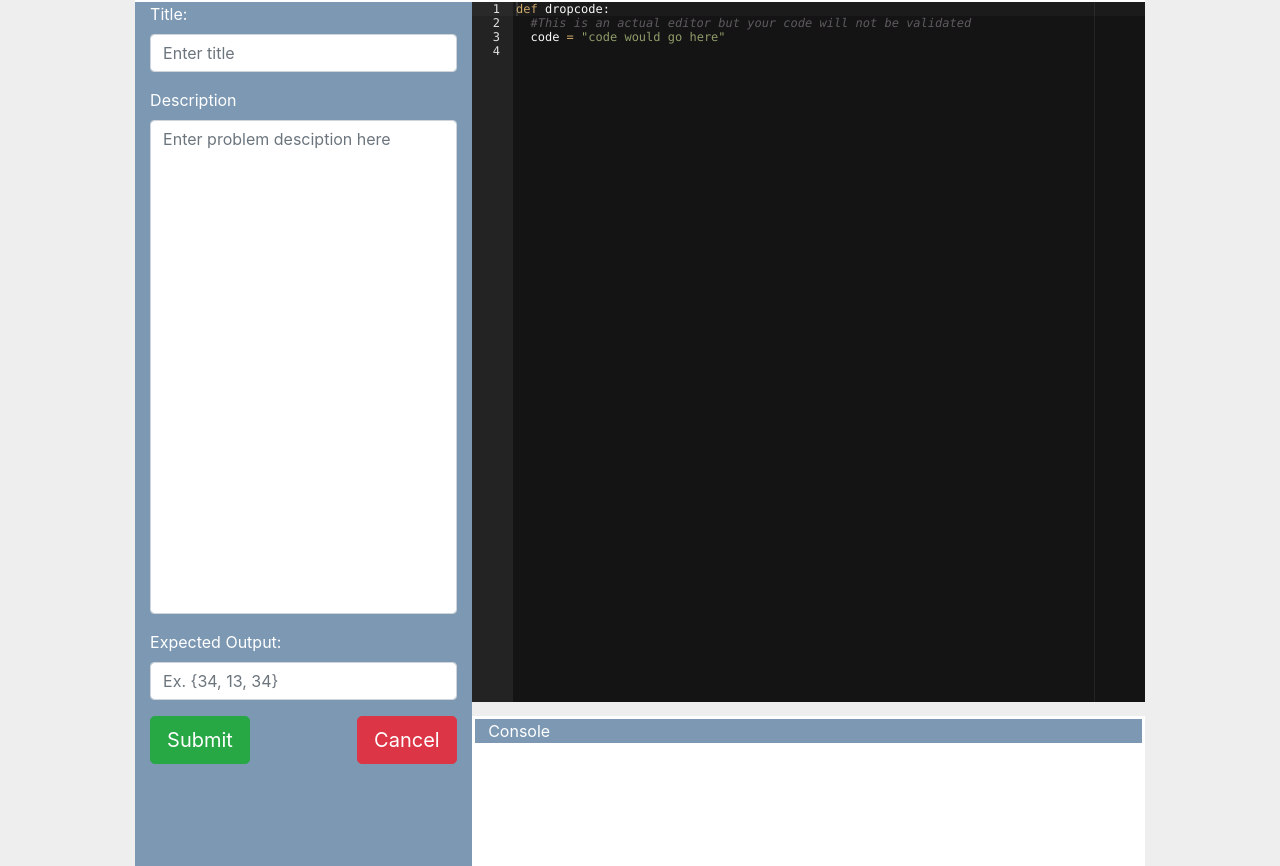
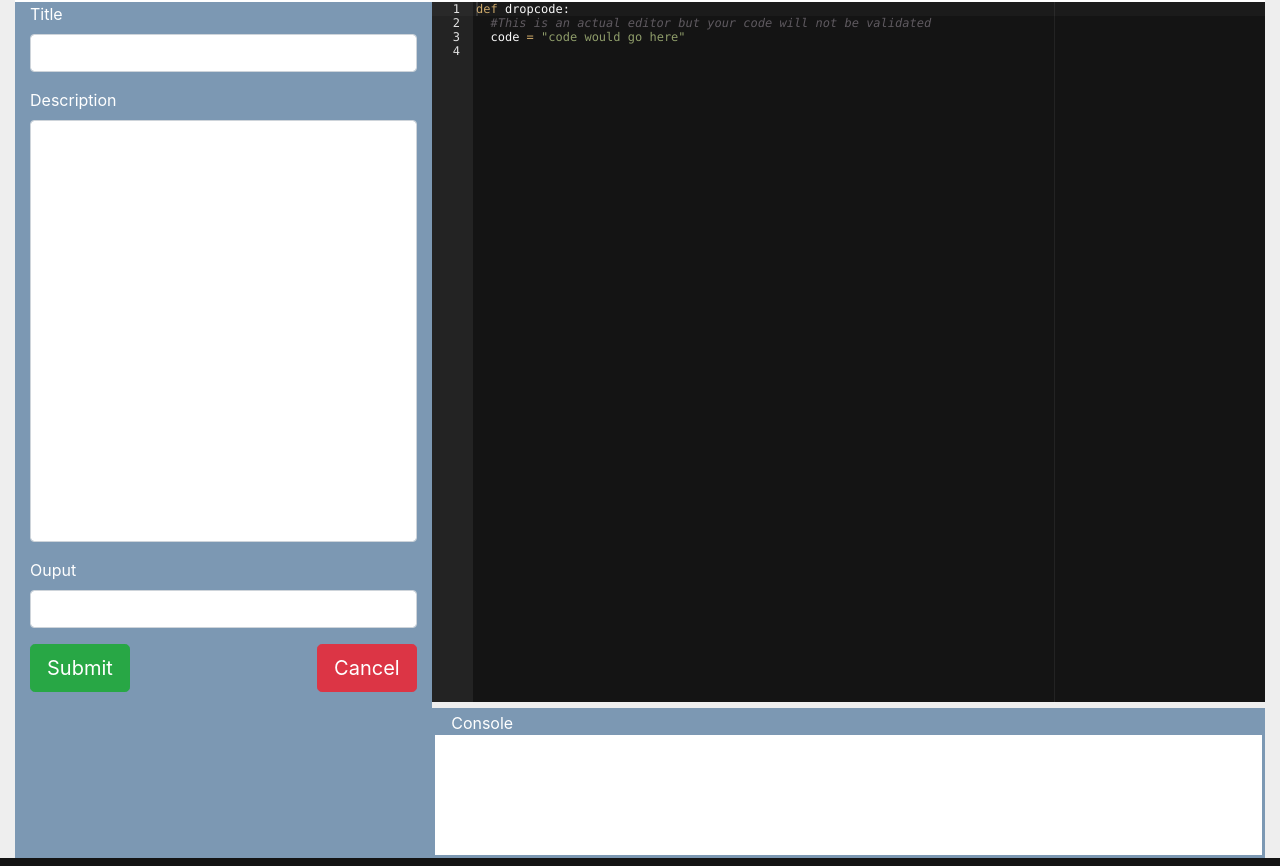
Before and after one commit to KyleWilliamz/DropCode-App, a Flask app: page /create in a window 1280 px wide. Shown: the part 56-922 px from the top of the page. Run offline with Flask 2, Linux system fonts and the light colour scheme; a user stored in the database is signed in; some libraries are stand-ins or nearby versions.

Commit message:
functionality

```diff
--- a/website/forms.py
+++ b/website/forms.py
@@ -1,9 +1,8 @@
 from flask_wtf import FlaskForm
-from wtforms import StringField, PasswordField, BooleanField, SubmitField, SelectField
+from wtforms import StringField, PasswordField, BooleanField, SubmitField, SelectField, TextAreaField
 from wtforms_components import TimeField
 from wtforms.validators import DataRequired, ValidationError, Email, EqualTo, Regexp
 from website.models import User
-import pycountry
 
 class LoginForm(FlaskForm):
     username = StringField('Username', validators=[DataRequired()])
@@ -28,3 +27,9 @@ class RegistrationForm(FlaskForm):
         user = User.query.filter_by(email=email.data).first()
         if user is not None:
             raise ValidationError('Please use a different email address.')
+
+class ChallengeForm(FlaskForm):
+    title = StringField('Title', validators=[DataRequired()])
+    description = TextAreaField('Description', validators=[DataRequired()])
+    output = StringField('Ouput', validators=[DataRequired()])
+    submit = SubmitField('Submit')
--- a/website/routes.py
+++ b/website/routes.py
@@ -1,15 +1,15 @@
 from website import application, db
 from flask import render_template, redirect, request, flash, url_for
-from website.forms import LoginForm, RegistrationForm
+from website.forms import LoginForm, RegistrationForm, ChallengeForm
 from flask_login import current_user, login_user, login_required, logout_user
-from website.models import User
+from website.models import User, Levels
 from werkzeug.urls import url_parse
 from instance import config
-import datetime, requests
 
 
 @application.route('/')
 @application.route('/home')
+@login_required
 def home():
     user = User.query.filter_by(username=current_user.username).first()
     return render_template('index.html', title="Welcome!", user=user)
@@ -54,9 +54,16 @@ def logout():
 @login_required
 def account():
     info = User.query.filter_by(username=current_user.username).first()
-    return render_template('account.html', title="Account", user=info)
+    return render_template('account.html', title="Account", user=info, levels=info.levels)
 
-@application.route('/create')
+@application.route('/create',  methods=['GET', 'POST'])
 @login_required
 def create():
-    return render_template('create.html', title='Create Level')
+    form = ChallengeForm()
+    if form.validate_on_submit():
+        level = Levels(title=form.title.data, description=form.description.data, output=form.output.data, user_id=current_user.id)
+        db.session.add(level)
+        db.session.commit()
+        flash ('Congratulations, you have created a new level!', 'success')
+        return redirect(url_for('account'))
+    return render_template('create.html', title='Create Level', form=form)
--- a/website/static/css/styless.css
+++ b/website/static/css/styless.css
@@ -29,6 +29,11 @@ body {
    border-color: #7C98B3;
    border-style:solid;
  }
+
+ .btn-shadow{
+  box-shadow: 0 8px 16px 0 rgba(0,0,0,0.2), 0 6px 20px 0 rgba(0,0,0,0.19);
+
+}
 .container-fluid{
   width: 70%;
 }
--- a/website/templates/create.html
+++ b/website/templates/create.html
@@ -28,7 +28,7 @@
     margin: 0px !important;
 }
 
-#submitModal{
+#cancelModal{
     color: black;
 }
 
@@ -56,37 +56,93 @@
     background-color: #ffffff;
     width:100%;
     height: 150px;
+    border-style: solid;
+    border-color: #7C98B3;
 }
 
 .consoleTitle{
     color: #ffffff;
     background-color: #7C98B3;
     padding-left: 2%;
-    border-style: solid;
+
 }
 
 .container-fluid{
-    width: 90%;
+    width: 100%;
 }
   </style>
   <div class="container-fluid">
     <div class="row firstRow">
        <!-- Title, description and output input fields -->
       <div class="col-md-4 description">
-        <form>
+        <form action="" method="POST" novalidate>
+            {{ form.hidden_tag() }}
             <div class="form-group">
-              <label for="titleInput">Title:</label>
-              <input type="text" class="form-control" id="titleInput" placeholder="Enter title">
+                {{ form.title.label(class="form-control-label") }}
+                {% if form.title.errors %}
+                    {{form.title(class="form-control form-control is-invalid")}}
+                    <div class="invalid-feedback">
+                        {% for error in form.title.errors %}
+                        <span>{{ error }}</span>
+                        {% endfor %}
+                    </div>
+                {% else %}
+                    {{ form.title(class="form-control form-control") }}
+                {% endif %}
             </div>
             <div class="form-group">
-              <label for="description">Description</label>
-              <textarea class="form-control" id="description" placeholder="Enter problem desciption here" rows="20"></textarea>
+                {{ form.description.label(class="form-control-label") }}
+                {% if form.description.errors %}
+                    {{form.description(rows="17", class="form-control is-invalid")}}
+                    <div class="invalid-feedback">
+                        {% for error in form.description.errors %}
+                        <span>{{ error }}</span>
+                        {% endfor %}
+                    </div>
+                {% else %}
+                    {{ form.description(rows="17", class="form-control") }}
+                {% endif %}
             </div>
             <div class="form-group">
-              <label for="outputInput">Expected Output:</label>
-              <input type="text" class="form-control" id="outputInput" placeholder="Ex. {34, 13, 34}">
+                {{ form.output.label(class="form-control-label") }}
+                {% if form.output.errors %}
+                    {{form.output(class="form-control form-control is-invalid")}}
+                    <div class="invalid-feedback">
+                        {% for error in form.output.errors %}
+                        <span>{{ error }}</span>
+                        {% endfor %}
+                    </div>
+                {% else %}
+                    {{ form.output(class="form-control") }}
+                {% endif %}
+            </div>
+            <div class="form-group">
+                {{ form.submit(class="btn btn-success btn-lg") }}
+                <!-- Button trigger modal -->
+                <button type="button" class="btn btn-danger btn-lg float-right" data-toggle="modal" data-target="#cancelModal">
+                    Cancel
+                  </button>
+
+                  <!-- Modal -->
+                  <div class="modal fade" id="cancelModal" tabindex="-1" role="dialog" aria-labelledby="cancelModalLabel" aria-hidden="true">
+                    <div class="modal-dialog" role="document">
+                      <div class="modal-content">
+                        <div class="modal-header">
+                          <h5 class="modal-title" id="cancelModalLabel">Are you sure?</h5>
+                        </div>
+                        <div class="modal-body">
+                          All changes will be not be saved. Press <b>Continue</b> to stay on the page. Press <b>Discard</b> to discard all changes and return to account information.
+                        </div>
+                        <div class="modal-footer">
+                          <button type="button" class="btn btn-secondary" data-dismiss="modal">Continue</button>
+                          <a href="{{url_for('account')}}"role="button" class="btn btn-danger">Discard</a>
+                        </div>
+                      </div>
+                    </div>
+                  </div>
             </div>
         </form>
+
       </div>
       <!-- End title, description and output input fields -->
 
@@ -102,33 +158,7 @@
 
 
     <div class="row">
-      <!-- Submit and cancel buttons -->
-      <div class="col-md-4 description">
-          <a href="../account/account.html" class="btn btn-danger btn-lg float-right" role="button">Cancel</a>
-
-          <!-- Submit Button trigger modal -->
-          <button type="button" class="btn btn-success btn-lg" data-toggle="modal" data-target="#submitModal" data-backdrop="static" data-keyboard="false">Submit</button>
-
-            <!-- Modal -->
-            <div class="modal fade" id="submitModal" tabindex="-1" role="dialog" aria-labelledby="exampleModalLabel" aria-hidden="true">
-              <div class="modal-dialog" role="document">
-                <div class="modal-content">
-                  <div class="modal-header">
-                    <h5 class="modal-title">Thank You!</h5>
-                  </div>
-                  <div class="modal-body">
-                    Your level has been successfully created!
-                  </div>
-                  <div class="modal-footer">
-                    <button type="button" class="btn btn-secondary" data-dismiss="modal" id="redirectAccount">Close</button>
-                  </div>
-                </div>
-              </div>
-            </div>
-
-      </div>
-      <!-- End submit and cancel buttons -->
-
+      <div class="col-md-4 description"></div>
       <!-- Console -->
       <div class="col-md-8 console nopadding">
         <div class="consoleTitle">Console</div>
--- a/website/templates/index.html
+++ b/website/templates/index.html
@@ -18,7 +18,7 @@
                 <a href="#" class="btn btn-blue mt-4" role="button"  style="width: 90%;">Single Player</a>
             </div>
             <div class="col-md-8">
-                <p> In single player mode you are only allowed to complete challenges that are your current rank of {{ user.rank }} or lower.
+                <p> In single player mode you are only allowed to complete challenges that are your current rank of or lower.
                         Challenges will be selected at random. Successfully completing a challenge in this mode will not allow you to rank up.
                         If you exit a challenege before completion progress will not be saved.</p>
                 </div>
@@ -32,7 +32,7 @@
                     <a href="#" class="btn btn-blue mt-5" role="button" style="width: 90%;">Multiplayer</a>
                 </div>
                 <div class="col-md-8">
-                    <p> In multiplayer mode you will be paired with another player with the same rank of {{ user.rank }}. The same challenge will
+                    <p> In multiplayer mode you will be paired with another player with the same rank of. The same challenge will
                         be given to both players at random and will both recieve the same time limit. If the time limit is reach and neither player has
                         complted the challenge both players will recieve a loss. If you complete the challenge before the other player you will win and be awarded
                     with a rank up.</p>
```
Also changed, not shown: requirements.txt (added, +8 -0 lines), website/templates/account.html (+17 -5 lines), website/app.db, 1 other file.
